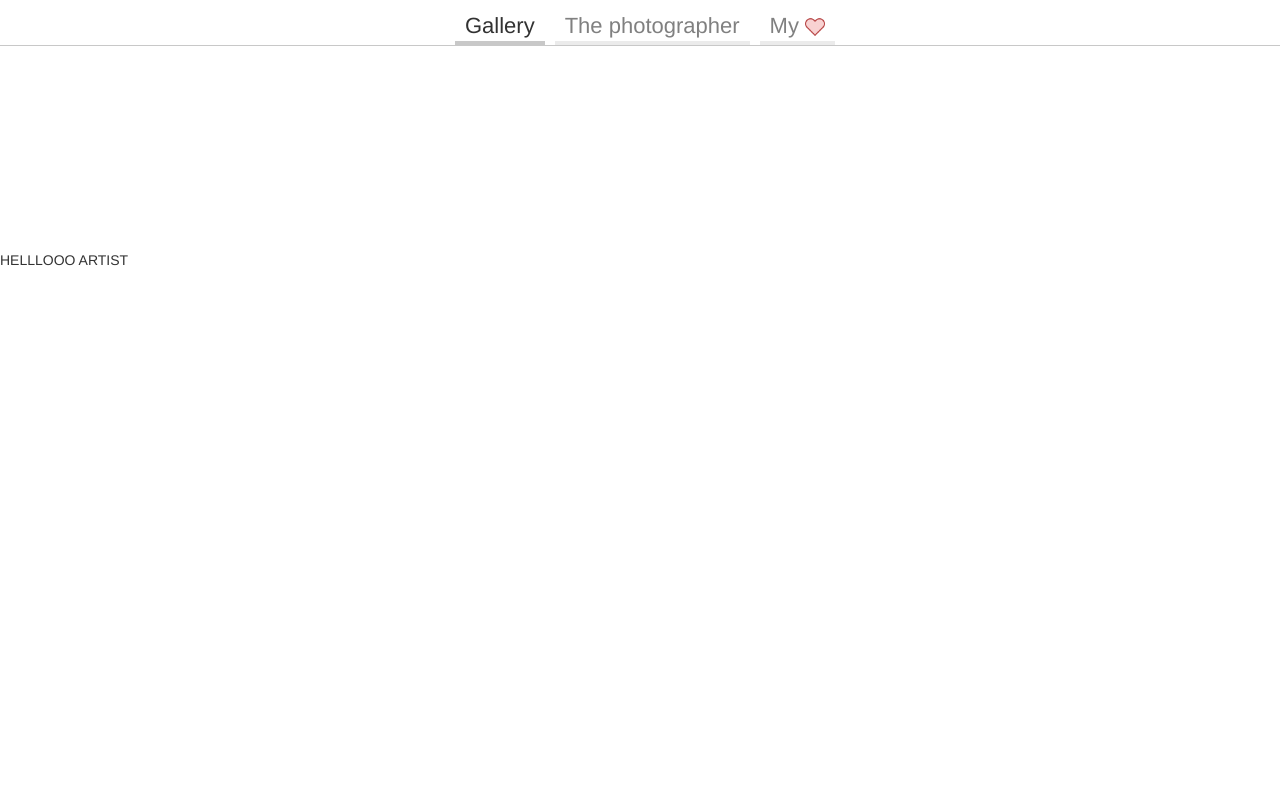
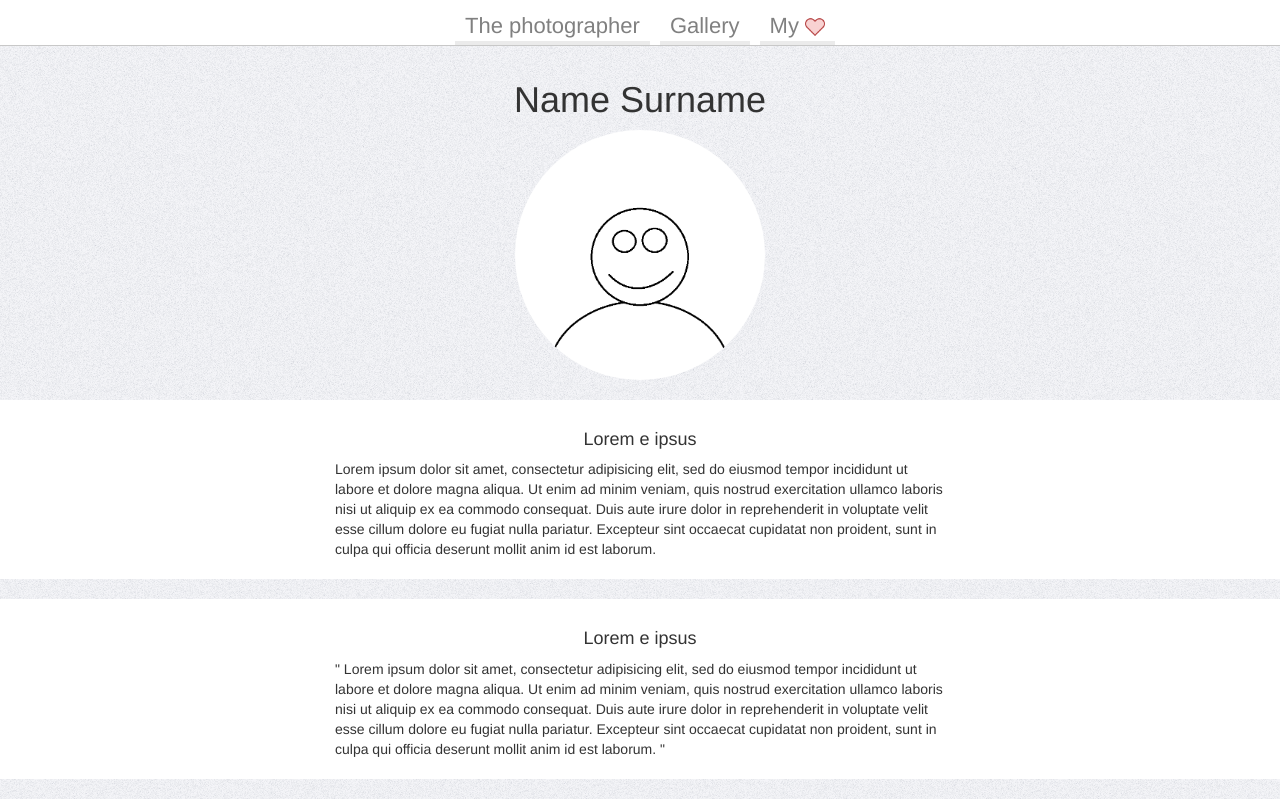
Before and after one commit to loisfa/website-photos, an Angular app: page /artist in a window 1280 px wide. Built offline with nearby package versions, Linux system fonts and the light colour scheme; no server answers.

Commit message:
added the artist section

```diff
--- a/src/app/artist/artist.component.html
+++ b/src/app/artist/artist.component.html
@@ -1,15 +1,45 @@
-<p>
-  artist works!
-</p>
+<div class="wallpaper" style="padding-top:60px;">
+
+  <div class="center">
+	  <h1 class="center">
+		Name Surname
+	  </h1>
+    <img style="height:250px; border-radius:250px;" src="/assets/images/artist.png"/>
     <br>
     <br>
+    <div class="container-fluid" style="background-color:white">
+      <br>
+      <h4>
+        Lorem e ipsus
+      </h4>
+      <div class="row">
+        <div class="col-md-3"></div>
+    	  <div align="left" class="col-md-6">
+    		    Lorem ipsum dolor sit amet, consectetur adipisicing elit, sed do eiusmod tempor incididunt ut labore et dolore magna aliqua. Ut enim ad minim veniam, quis nostrud exercitation ullamco laboris nisi ut aliquip ex ea commodo consequat. Duis aute irure dolor in reprehenderit in voluptate velit esse cillum dolore eu fugiat nulla pariatur. Excepteur sint occaecat cupidatat non proident, sunt in culpa qui officia deserunt mollit anim id est laborum.
           <br>
           <br>
+        </div>
+        <div class="col-md-3"></div>
+      </div>
+    </div>
+    <br>
+    <div class="container-fluid" style="background-color:white">
+      <br>
+      <h4>
+        Lorem e ipsus
+      </h4>
+      <div class="row">
+        <div class="col-md-3"></div>
+    	  <div align="left" class="col-md-6">
+          "
+    		    Lorem ipsum dolor sit amet, consectetur adipisicing elit, sed do eiusmod tempor incididunt ut labore et dolore magna aliqua. Ut enim ad minim veniam, quis nostrud exercitation ullamco laboris nisi ut aliquip ex ea commodo consequat. Duis aute irure dolor in reprehenderit in voluptate velit esse cillum dolore eu fugiat nulla pariatur. Excepteur sint occaecat cupidatat non proident, sunt in culpa qui officia deserunt mollit anim id est laborum.
+          "
           <br>
           <br>
+        </div>
+        <div class="col-md-3"></div>
+      </div>
+    </div>
     <br>
-<br>
-<br>
-<br>
-<br>
-HELLLOOO ARTIST
+  <div>
+</div>
--- a/src/app/nav-bar/nav-bar.component.ts
+++ b/src/app/nav-bar/nav-bar.component.ts
@@ -18,7 +18,7 @@ export class NavBarComponent implements OnInit {
       "routerLink":"/gallery",
       "text":"Gallery",
       "imgUri":undefined,
-      "class":"nav-title section-on"
+      "class":"nav-title section-off"
     };
     let artistObject:Object= {
       "routerLink":"/artist",
@@ -32,8 +32,8 @@ export class NavBarComponent implements OnInit {
       "imgUri":"/assets/icons/heart-fill-red.png",
       "class":"nav-title section-off"
     };
+    this.listSections.push(artistObject);
     this.listSections.push(galleryObject);
-    this.listSections.push(artistObject);
     this.listSections.push(myFavoritesObject);
     console.log(this.listSections);
   }
--- a/src/app/photo-thumbnail/photo-thumbnail.component.html
+++ b/src/app/photo-thumbnail/photo-thumbnail.component.html
@@ -1,5 +1,5 @@
 <div style="border:1px solid rgb(200,200,200); background-color:white; border-radius:5px;
-padding-top:20px; padding-left:20px; padding-right:20px; margin:10px;"
+padding-top:20px; padding-left:20px; padding-right:20px; margin:5px;"
 class="inline">
   <div class="center">
       <img class="image-zoom" style="border-radius:3px;"
```
Also changed, not shown: src/assets/images/artist.png (added). Lines whose indentation alone changed are shown as unchanged.
